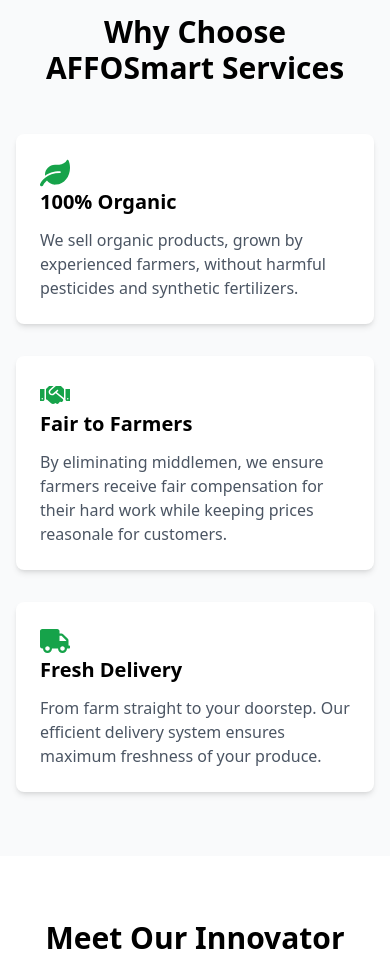
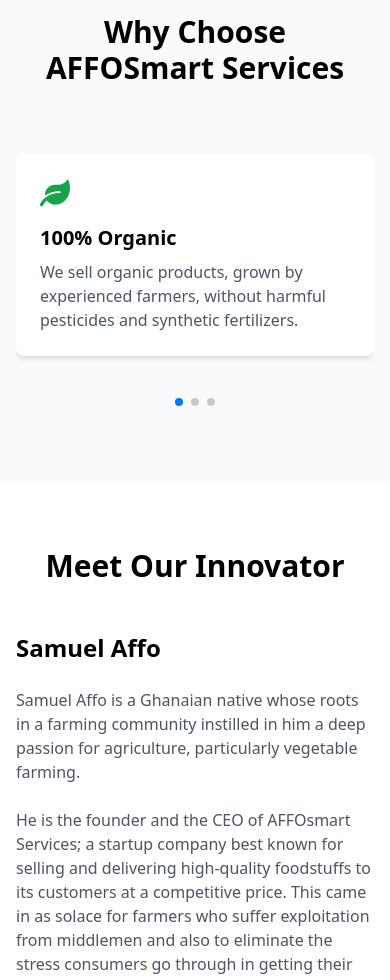
Before and after one commit to GROW-YAI/affosmartservices, a React (Vite) app: page / in a window 390 px wide. Shown: the part 1180-2160 px from the top of the page. Built offline with nearby package versions, Linux system fonts and the light colour scheme.

Commit message:
added mobile carousel

```diff
--- a/src/components/About/AboutProduct.jsx
+++ b/src/components/About/AboutProduct.jsx
@@ -1,37 +1,81 @@
+/* eslint-disable react/prop-types */
+import { Navigation, Pagination } from "swiper/modules";
+import { SwiperSlide, Swiper } from "swiper/react";
+import "swiper/css";
+import "swiper/css/pagination";
+import "swiper/css/navigation";
 import { FaHandshake, FaLeaf, FaTruck } from "react-icons/fa"
 
 
+function FeatureCard({ icon: Icon, title, description }) {
+    return (
+        <div className="bg-white p-6 rounded-lg shadow-md h-full">
+            <div className="text-green-600 text-3xl mb-4">
+                <Icon />
+            </div>
+            <h3 className="text-xl font-semibold mb-2">{title}</h3>
+            <p className="text-gray-600">{description}</p>
+        </div>
+    )
+}
+
+
 const AboutProduct = () => {
+    const features = [
+        {
+            icon: FaLeaf,
+            title: "100% Organic",
+            description: "We sell organic products, grown by experienced farmers, without harmful pesticides and synthetic fertilizers."
+        },
+        {
+            icon: FaHandshake,
+            title: "Fair to Farmers",
+            description: "By eliminating middlemen, we ensure farmers receive fair compensation for their hard work while keeping prices reasonale for customers."
+        },
+        {
+            icon: FaTruck,
+            title: "Fresh Delivery",
+            description: "From farm straight to your doorstep. Our efficient delivery system ensures maximum freshness of your produce."
+        }
+    ]
+
     return (
         <section className="py-16 bg-gray-50">
             <div className="container mx-auto px-4">
                 <div className="max-w-6xl mx-auto">
                     <h2 className="text-3xl font-bold text-center mb-12">Why Choose AFFOSmart Services</h2>
-                    <div className="grid grid-cols-1 md:grid-cols-3 gap-8">
-                        <div className="bg-white p-6 rounded-lg shadow-md">
-                            <FaLeaf className="text-green-600 text-3xl md-4" />
-                            <h3 className="text-xl font-semibold mb-3">100% Organic</h3>
-                            <p className="text-gray-600">
-                                We sell organic products, grown by experienced farmers, without harmful pesticides and
-                                synthetic fertilizers.
-                            </p>
-                        </div>
-                        <div className="bg-white p-6 rounded-lg shadow-md">
-                            <FaHandshake className="text-green-600 text-3xl md-4" />
-                            <h3 className="text-xl font-semibold mb-3">Fair to Farmers</h3>
-                            <p className="text-gray-600">
-                                By eliminating middlemen, we ensure farmers receive fair compensation for their hard work while keeping
-                                prices reasonale for customers.
-                            </p>
-                        </div>
-                        <div className="bg-white p-6 rounded-lg shadow-md">
-                            <FaTruck className="text-green-600 text-3xl md-4" />
-                            <h3 className="text-xl font-semibold mb-3">Fresh Delivery</h3>
-                            <p className="text-gray-600">
-                                From farm straight to your doorstep. Our efficient delivery system
-                                ensures maximum freshness of your produce.
-                            </p>
-                        </div>
+
+                    {/* Mobile Carousel for small screens */}
+                    <div className="md:hidden">
+                        <Swiper
+                            modules={[Navigation, Pagination]}
+                            spaceBetween={20}
+                            slidesPerView={1}
+                            navigation={{
+                                nextEl: '.swiper-button-next',
+                                prevEl: '.swiper-button-prev',
+                                disabledClass: 'swiper-button-disabled',
+                            }}
+                            pagination={{ clickable: true }}
+                            className="about-slider"
+                            a11y={{
+                                prevSlideMessage: 'Previous slide',
+                                nextSlideMessage: 'Next slide',
+                            }}
+                        >
+                            {features.map((feature, index) => (
+                                <SwiperSlide key={index}>
+                                    <FeatureCard {...feature} />
+                                </SwiperSlide>
+                            ))}
+                        </Swiper>
+                    </div>
+
+                    {/* Desktop grid for medium screens and up */}
+                    <div className="hidden md:grid md:grid-cols-3 gap 8">
+                        {features.map((feature, index) => (
+                            <FeatureCard key={index} {...feature} />
+                        ))}
                     </div>
                 </div>
             </div>
--- a/src/index.css
+++ b/src/index.css
@@ -2,32 +2,40 @@
 @tailwind components;
 @tailwind utilities;
 
-.product-swiper {
+.product-swiper,
+.about-slider {
   padding: 20px 0 40px !important;
 }
 
 .product-swiper .swiper-button-next,
-.product-swiper .swiper-button-prev {
+.product-swiper .swiper-button-prev,
+.about-swiper .swiper-button-next,
+.about-swiper .swiper-button-prev {
   color: #16a34a;
 }
 
-.product-swiper .swiper-pagination-bullet {
+.product-swiper .swiper-pagination-bullet,
+.about-swiper .swiper-pagination-bullet {
   background: #16a34a;
 }
 
-.product-swiper .swiper-pagination-bullet-active {
+.product-swiper .swiper-pagination-bullet-active,
+.about-swiper .swiper-pagination-bullet-active {
   background: #15803d;
 }
 
-.product-swiper .swiper-button-prev {
+.product-swiper .swiper-button-prev,
+.about-swiper .swiper-button-prev {
   left: 0;
 }
 
-.product-swiper .swiper-button-next {
+.product-swiper .swiper-button-next,
+.about-swiper .swiper-button-next {
   right: 0;
 }
 
-.product-swiper .swiper-slide {
+.product-swiper .swiper-slide,
+.about-swiper .swiper-slide {
   width: 100%;
   display: flex;
   justify-content: center;
```
Also changed, not shown: src/components/Features.jsx (deleted).
